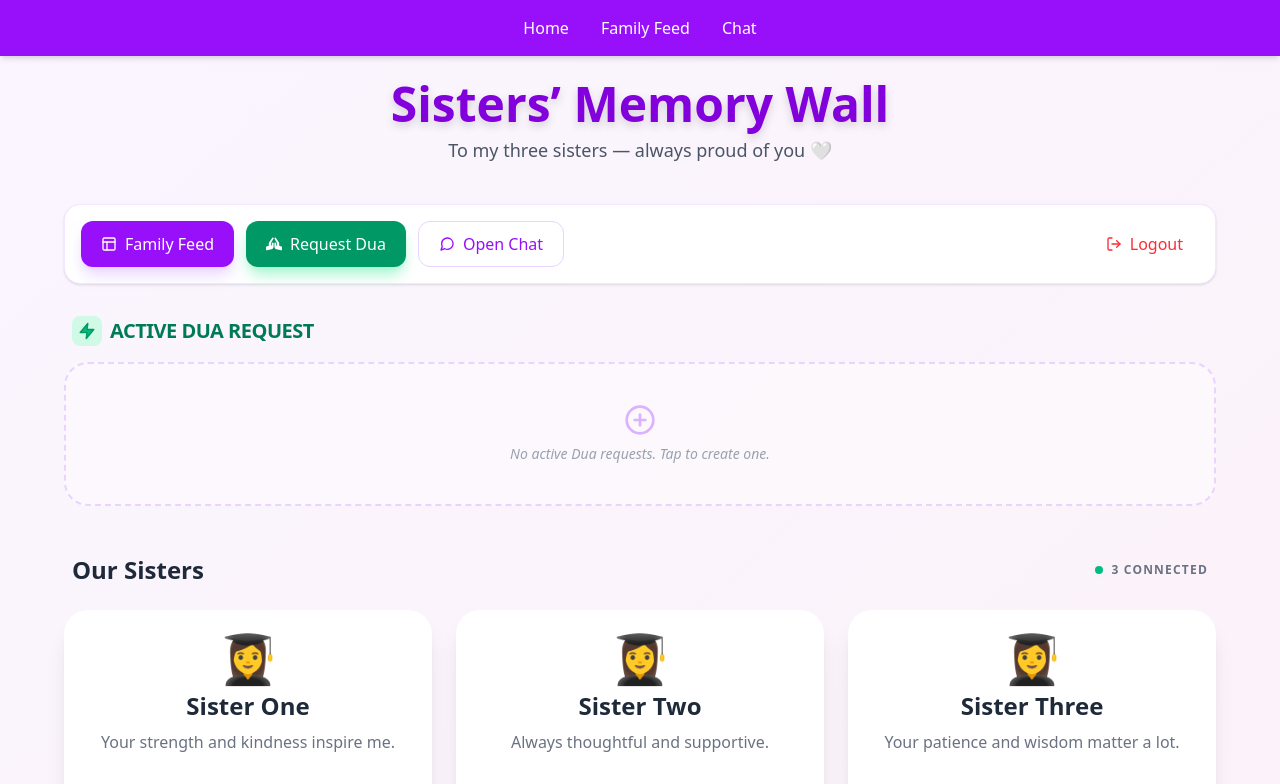
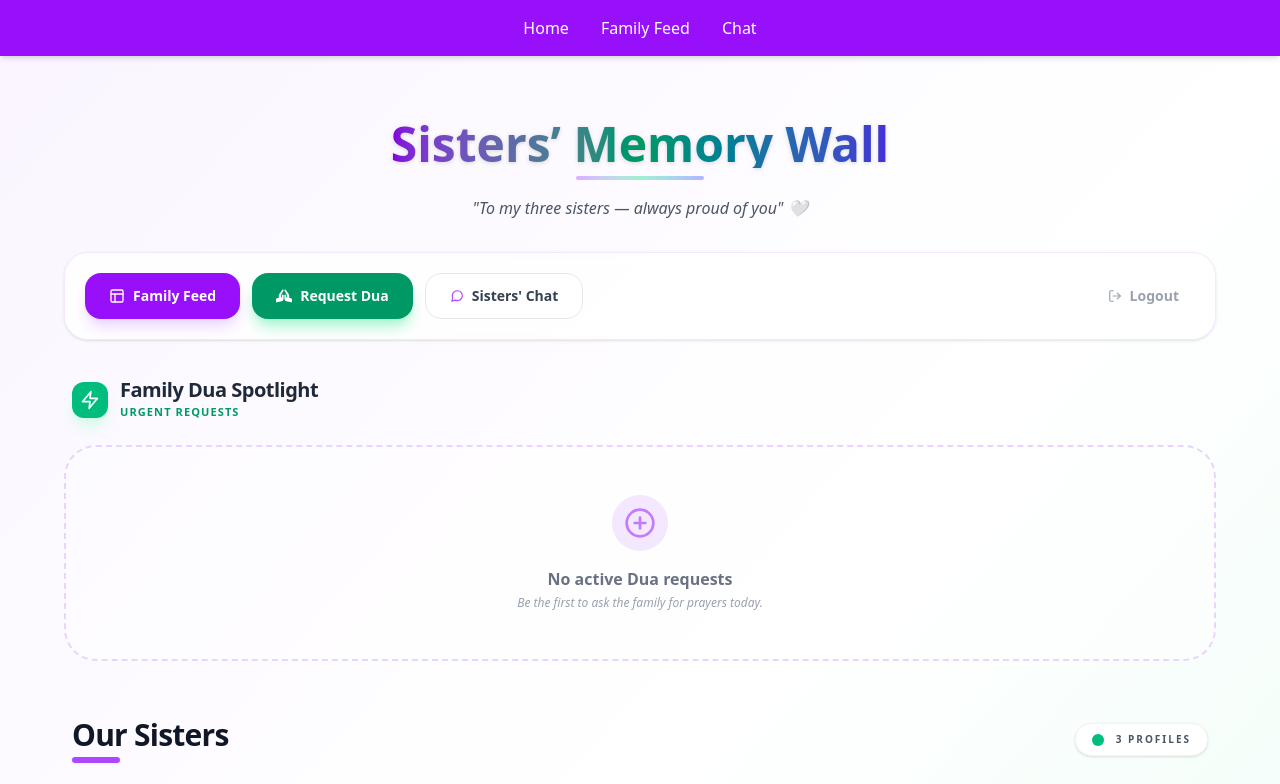
Before and after one commit to Abdurazakm/Sisters-Memory-Wall, a React (Vite) app in the folder frontend/: page / in a window 1280 px wide. Shown: the top 784 px of the page. Built offline with nearby package versions, Linux system fonts and the light colour scheme; no server answers.

Commit message:
completed

```diff
--- a/frontend/src/components/Header.jsx
+++ b/frontend/src/components/Header.jsx
@@ -1,12 +1,58 @@
-export default function Header() {
+import React from "react";
+import { FiSearch, FiX, FiHeart } from "react-icons/fi";
+import { FaPrayingHands } from "react-icons/fa";
+
+export default function Header({ searchQuery, setSearchQuery, filterType, setFilterType, showControls = false }) {
   return (
-    <header className="text-center mb-10">
-      <h1 className="text-3xl sm:text-4xl md:text-5xl font-extrabold text-purple-700 drop-shadow-lg">
-        Sisters’ Memory Wall
-      </h1>
-      <p className="text-gray-600 mt-2 text-sm sm:text-base md:text-lg">
-        To my three sisters — always proud of you 🤍
+    <header className="text-center mb-8 pt-8 px-4 animate-fade-in">
+      <div className="inline-block relative mb-4">
+        <h1 className="text-3xl sm:text-4xl md:text-5xl font-extrabold text-transparent bg-clip-text bg-gradient-to-r from-purple-700 via-emerald-600 to-indigo-700 drop-shadow-sm">
+          Sisters’ Memory Wall
+        </h1>
+        <div className="h-1 w-32 bg-gradient-to-r from-purple-400 via-emerald-300 to-indigo-400 mx-auto rounded-full mt-2 opacity-60"></div>
+      </div>
+
+      <p className="text-gray-600 text-sm sm:text-base font-medium italic mb-8">
+        "To my three sisters — always proud of you" 🤍
       </p>
+
+      {/* Only show search and filters if we are on the Feed page */}
+      {showControls && (
+        <div className="max-w-xl mx-auto space-y-4">
+          <div className="relative group">
+            <FiSearch className="absolute left-4 top-1/2 -translate-y-1/2 text-gray-400 group-focus-within:text-purple-500 transition-colors" size={18} />
+            <input
+              type="text"
+              value={searchQuery}
+              onChange={(e) => setSearchQuery(e.target.value)}
+              placeholder="Search memories or requests..."
+              className="w-full pl-12 pr-12 py-3 bg-white border border-gray-200 rounded-2xl shadow-sm outline-none focus:ring-2 focus:ring-purple-100 focus:border-purple-300 transition-all text-sm"
+            />
+            {searchQuery && (
+              <button onClick={() => setSearchQuery("")} className="absolute right-4 top-1/2 -translate-y-1/2 text-gray-400 hover:text-red-500 p-1">
+                <FiX size={16} />
+              </button>
+            )}
+          </div>
+
+          <div className="flex items-center justify-center gap-2 p-1 bg-gray-200/50 rounded-xl w-fit mx-auto border border-gray-200">
+            <button
+              onClick={() => setFilterType("all")}
+              className={`flex items-center gap-2 px-4 py-1.5 rounded-lg text-xs font-bold transition-all ${filterType === 'all' ? "bg-white text-gray-800 shadow-sm" : "text-gray-500 hover:text-gray-700"}`}
+            >
+              <FiHeart size={14} className={filterType === 'all' ? "text-purple-500" : ""} />
+              All Feed
+            </button>
+            <button
+              onClick={() => setFilterType("dua")}
+              className={`flex items-center gap-2 px-4 py-1.5 rounded-lg text-xs font-bold transition-all ${filterType === 'dua' ? "bg-white text-emerald-700 shadow-sm" : "text-gray-500 hover:text-gray-700"}`}
+            >
+              <FaPrayingHands size={14} className={filterType === 'dua' ? "text-emerald-500" : ""} />
+              Only Duas
+            </button>
+          </div>
+        </div>
+      )}
     </header>
   );
 }
--- a/frontend/src/pages/Home.jsx
+++ b/frontend/src/pages/Home.jsx
@@ -4,11 +4,15 @@ import SisterCard from "../components/SisterCard";
 import DuaSection from "../components/DuaSection";
 import sisters from "../data/sisters";
 import { useNavigate } from "react-router-dom";
-import { FiLayout, FiMessageCircle, FiLogOut, FiZap, FiLoader, FiPlusCircle } from "react-icons/fi";
+import {
+  FiLayout, FiMessageCircle, FiLogOut, FiZap,
+  FiLoader, FiPlusCircle, FiArrowRight
+} from "react-icons/fi";
 import { FaPrayingHands } from "react-icons/fa";
 import DuaCard from "../components/DuaCard";
 
-const BACKEND_URL = "http://localhost:4000";
+// Using the same URL logic as FeedPage for consistency
+const BACKEND_URL = import.meta.env.VITE_BACKEND_URL || "http://localhost:4000";
 
 export default function Home() {
   const navigate = useNavigate();
@@ -25,7 +29,7 @@ export default function Home() {
       if (!res.ok) throw new Error("Failed to fetch");
       const data = await res.json();
 
-      // Get the most recent Dua
+      // Logic: Find the most recent post with type 'dua'
       const dua = data.find((p) => p.type === "dua");
       setLatestDua(dua);
     } catch (err) {
@@ -42,75 +46,80 @@ export default function Home() {
   function handleLogout() {
     localStorage.removeItem("token");
     localStorage.removeItem("username");
-    window.location.reload();
+    window.location.href = "/login"; // Force redirect to clear state
   }
 
   return (
-    <div className="min-h-screen bg-gradient-to-br from-purple-50 to-pink-50 p-4 md:p-6">
+    <div className="min-h-screen bg-gradient-to-br from-purple-50 via-white to-emerald-50 p-4 md:p-8">
       <div className="max-w-6xl mx-auto">
 
+        {/* Main Brand Header */}
         <Header />
 
-        {/* Dashboard Actions */}
-        <div className="flex flex-wrap justify-between items-center gap-4 mb-8 bg-white p-4 rounded-2xl shadow-sm border border-purple-100">
+        {/* --- QUICK ACTION DASHBOARD --- */}
+        <div className="flex flex-wrap justify-between items-center gap-4 mb-10 bg-white/80 backdrop-blur-sm p-5 rounded-3xl shadow-sm border border-purple-100">
           <div className="flex flex-wrap gap-3">
             <button
               onClick={() => navigate("/feed")}
-              className="flex items-center gap-2 bg-purple-600 text-white px-5 py-2.5 rounded-xl hover:bg-purple-700 transition shadow-lg shadow-purple-200"
+              className="group flex items-center gap-2 bg-purple-600 text-white px-6 py-3 rounded-2xl hover:bg-purple-700 transition-all shadow-lg shadow-purple-200 active:scale-95"
             >
-              <FiLayout /> Family Feed
+              <FiLayout className="group-hover:rotate-12 transition-transform" />
+              <span className="font-bold text-sm">Family Feed</span>
             </button>
 
-            {/* NEW: Request Dua Shortcut */}
             <button
               onClick={() => navigate("/feed", { state: { openDuaModal: true } })}
-              className="flex items-center gap-2 bg-emerald-600 text-white px-5 py-2.5 rounded-xl hover:bg-emerald-700 transition shadow-lg shadow-emerald-200"
+              className="flex items-center gap-2 bg-emerald-600 text-white px-6 py-3 rounded-2xl hover:bg-emerald-700 transition-all shadow-lg shadow-emerald-200 active:scale-95"
             >
-              <FaPrayingHands /> Request Dua
+              <FaPrayingHands />
+              <span className="font-bold text-sm">Request Dua</span>
             </button>
 
             <button
               onClick={() => navigate("/messages")}
-              className="flex items-center gap-2 bg-white text-purple-600 border border-purple-200 px-5 py-2.5 rounded-xl hover:bg-purple-50 transition"
+              className="flex items-center gap-2 bg-white text-gray-700 border border-gray-200 px-6 py-3 rounded-2xl hover:bg-gray-50 transition-all font-bold text-sm"
             >
-              <FiMessageCircle /> Open Chat
+              <FiMessageCircle className="text-purple-500" /> Sisters' Chat
             </button>
           </div>
 
           <button
             onClick={handleLogout}
-            className="flex items-center gap-2 text-red-500 hover:bg-red-50 px-4 py-2 rounded-lg transition font-medium"
+            className="flex items-center gap-2 text-gray-400 hover:text-red-500 px-4 py-2 rounded-xl transition-colors text-sm font-bold"
           >
             <FiLogOut /> Logout
           </button>
         </div>
 
-        {/* LATEST DUA SPOTLIGHT SECTION */}
-        <div className="mb-12">
-          <div className="flex items-center justify-between mb-4 px-2">
-            <div className="flex items-center gap-2 text-emerald-700">
-              <div className="bg-emerald-100 p-1.5 rounded-lg">
-                <FiZap className={`${loading ? 'animate-pulse' : ''} fill-emerald-500 text-emerald-600`} size={18} />
+        {/* --- DUA SPOTLIGHT SECTION --- */}
+        <section className="mb-14">
+          <div className="flex items-center justify-between mb-6 px-2">
+            <div className="flex items-center gap-3">
+              <div className="bg-emerald-500 p-2 rounded-xl shadow-lg shadow-emerald-100">
+                <FiZap className={`${loading ? 'animate-pulse' : ''} text-white`} size={20} />
               </div>
-              <h2 className="text-xl font-black uppercase tracking-tight">Active Dua Request</h2>
+              <div>
+                <h2 className="text-xl font-black text-gray-800 tracking-tight leading-none">Family Dua Spotlight</h2>
+                <p className="text-[11px] text-emerald-600 font-bold uppercase mt-1 tracking-widest">Urgent Requests</p>
+              </div>
             </div>
             {!loading && latestDua && (
                <button
                onClick={() => navigate("/feed")}
-               className="text-xs font-bold text-emerald-600 hover:text-emerald-800 transition"
+               className="flex items-center gap-1 text-xs font-black text-emerald-600 hover:gap-2 transition-all bg-emerald-50 px-3 py-1.5 rounded-full"
              >
-               View all →
+               VIEW ALL FEED <FiArrowRight />
              </button>
             )}
           </div>
 
           {loading ? (
-            <div className="w-full h-40 bg-white/50 border-2 border-dashed border-emerald-200 rounded-3xl flex flex-col items-center justify-center text-emerald-600 animate-pulse">
-              <FiLoader className="animate-spin mb-2" size={24} />
-              <span className="text-sm font-bold italic">Gathering prayers...</span>
+            <div className="w-full h-44 bg-white/50 border-2 border-dashed border-emerald-200 rounded-[2rem] flex flex-col items-center justify-center text-emerald-600 animate-pulse">
+              <FiLoader className="animate-spin mb-3" size={30} />
+              <span className="text-sm font-bold italic">Gathering family prayers...</span>
             </div>
           ) : latestDua ? (
-            <div className="animate-in fade-in zoom-in-95 duration-500">
+            <div className="transform hover:scale-[1.01] transition-transform duration-300">
               <DuaCard
                 post={latestDua}
                 currentUser={currentUser}
@@ -121,36 +130,48 @@ export default function Home() {
           ) : (
             <div
               onClick={() => navigate("/feed", { state: { openDuaModal: true } })}
-              className="group cursor-pointer text-center py-10 bg-white/40 rounded-3xl border-2 border-dashed border-purple-200 hover:border-emerald-300 transition-all"
+              className="group cursor-pointer text-center py-12 bg-white/40 rounded-[2rem] border-2 border-dashed border-purple-200 hover:border-emerald-400 hover:bg-white transition-all duration-300"
             >
-              <FiPlusCircle className="mx-auto text-purple-300 group-hover:text-emerald-500 transition-colors mb-2" size={32} />
-              <p className="italic text-gray-400 text-sm font-medium">No active Dua requests. Tap to create one.</p>
+              <div className="bg-purple-100 w-14 h-14 rounded-full flex items-center justify-center mx-auto mb-4 group-hover:bg-emerald-100 transition-colors">
+                <FiPlusCircle className="text-purple-400 group-hover:text-emerald-500 transition-colors" size={32} />
+              </div>
+              <p className="text-gray-500 font-bold">No active Dua requests</p>
+              <p className="text-gray-400 text-xs mt-1 italic">Be the first to ask the family for prayers today.</p>
             </div>
           )}
+        </section>
+
+        {/* --- SISTERS GALLERY --- */}
+        <section>
+          <div className="mb-8 px-2 flex items-center justify-between">
+              <div>
+                <h2 className="text-3xl font-black text-gray-900 tracking-tight">Our Sisters</h2>
+                <div className="h-1.5 w-12 bg-purple-500 rounded-full mt-1"></div>
               </div>
-
-        {/* Sister Cards Section */}
-        <div className="mb-6 px-2 flex items-center justify-between">
-            <h2 className="text-2xl font-bold text-gray-800">Our Sisters</h2>
-            <div className="flex items-center gap-2">
-                <span className="relative flex h-2 w-2">
+              <div className="flex items-center gap-3 bg-white px-4 py-2 rounded-2xl border border-gray-100 shadow-sm">
+                  <span className="relative flex h-3 w-3">
                       <span className="animate-ping absolute inline-flex h-full w-full rounded-full bg-emerald-400 opacity-75"></span>
-                    <span className="relative inline-flex rounded-full h-2 w-2 bg-emerald-500"></span>
+                      <span className="relative inline-flex rounded-full h-3 w-3 bg-emerald-500"></span>
                   </span>
-                <span className="text-gray-500 text-xs font-bold uppercase tracking-widest">
-                    {sisters.length} Connected
+                  <span className="text-gray-600 text-[10px] font-black uppercase tracking-[0.2em]">
+                      {sisters.length} Profiles
                   </span>
               </div>
           </div>
 
-        <div className="grid grid-cols-1 sm:grid-cols-2 md:grid-cols-3 gap-6">
+          <div className="grid grid-cols-1 sm:grid-cols-2 md:grid-cols-3 gap-8">
             {sisters.map((s) => (
               <SisterCard key={s.id} sister={s} />
             ))}
           </div>
+        </section>
 
-        <div className="mt-12 pt-12 border-t border-purple-100">
+        {/* Footer Section */}
+        <div className="mt-20 pt-12 border-t border-purple-100">
           <DuaSection />
+          <p className="text-center text-gray-400 text-[10px] font-bold mt-12 uppercase tracking-widest pb-8">
+            Created with love for the family &copy; 2024
+          </p>
         </div>
 
       </div>
```
Also changed, not shown: frontend/src/pages/FeedPage.jsx (+58 -59 lines). Lines whose indentation alone changed are shown as unchanged.
